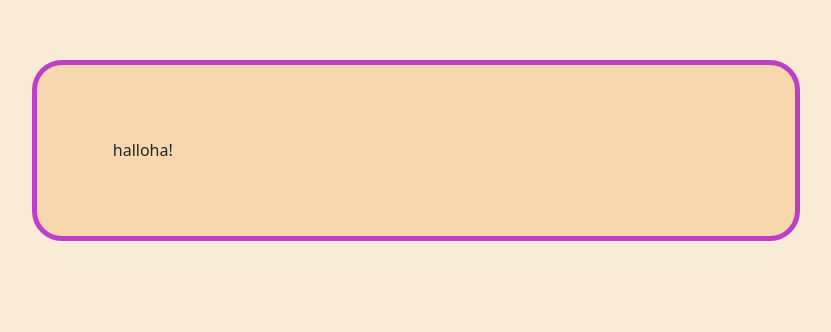
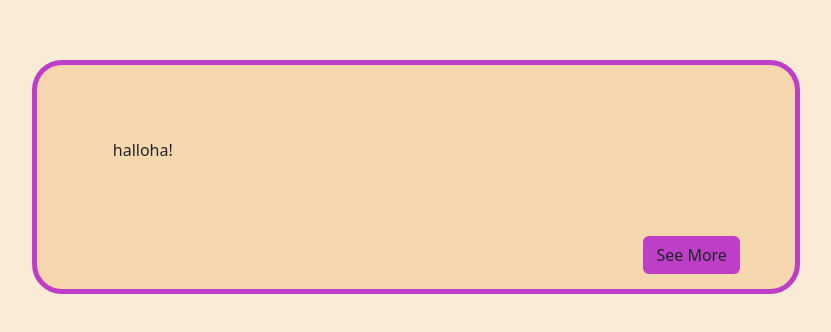
Before and after one commit to rakinplaban/Good_Vibes, a plain HTML site: page index.html in a window 1280 px wide. Shown: the part 132-464 px from the top of the page, without its empty margins (224-1055 px from the left). Drawn offline with nearby package versions, Linux system fonts and the light colour scheme.

Commit message:
added a button

```diff
--- a/index.html
+++ b/index.html
@@ -11,6 +11,7 @@
 <body>
     <div id="twits">
         <h6>halloha!</h6>
+        <button class="btn btn-buto">See More</button>
     </div>
 </body>
 </html>
--- a/style.scss
+++ b/style.scss
@@ -19,4 +19,9 @@ body{
     h6{
         margin: 10% 10% 10% 10%;
     }
+    .btn-buto{
+        margin-left: 80%;
+        margin-bottom: 2%;
+        background-color: $pinkis;
+    }
 }
```
Also changed, not shown: style.css, 1 other file.
